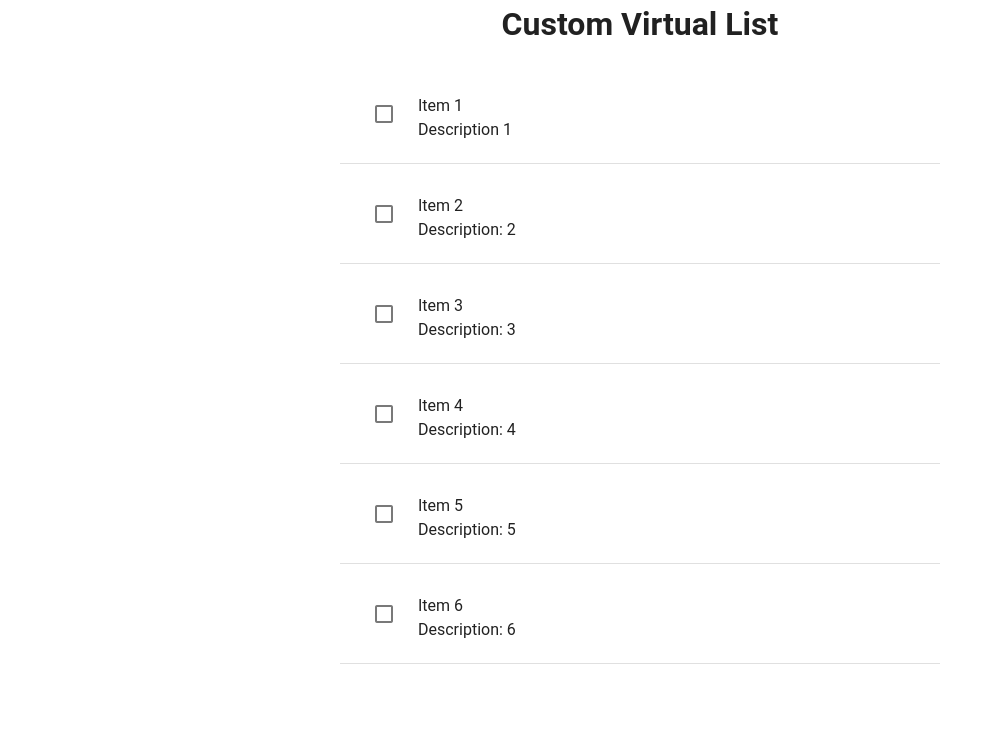
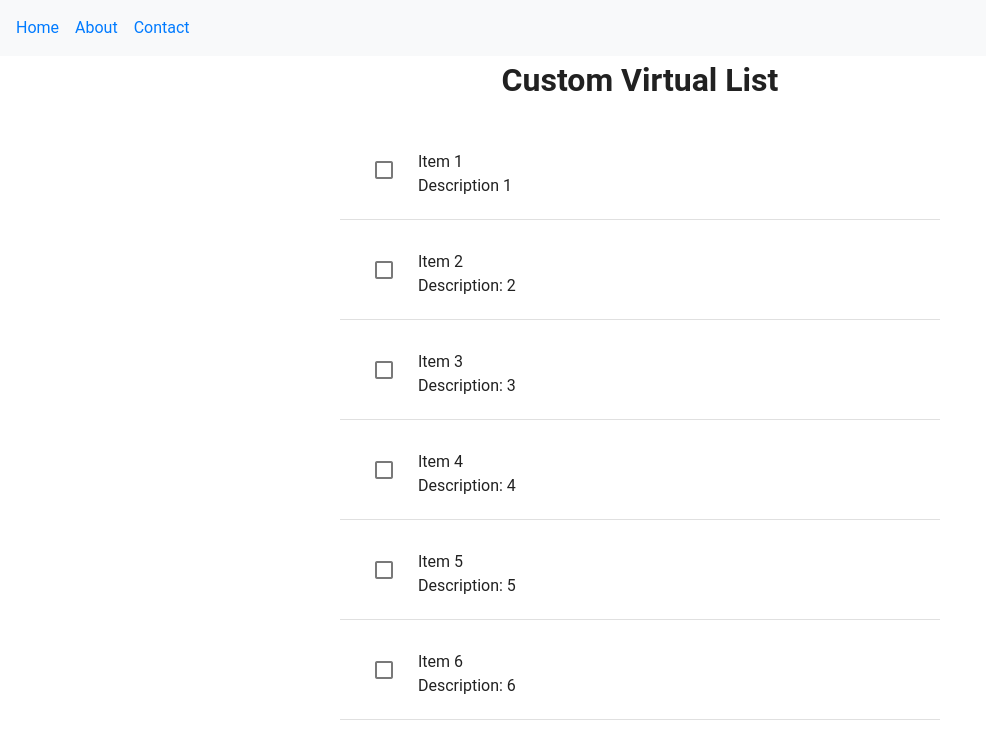
Before and after one commit to whitel1ght/virtual-performance, a Vue app: page / in a window 1280 px wide. Shown: the top 732 px of the page, without its empty margins (0-986 px from the left). Built offline with nearby package versions, Linux system fonts and the light colour scheme.

Commit message:
pages wrapped in layout with menu for easy navigation

```diff
--- /dev/null
+++ b/src/components/Menu.vue
@@ -0,0 +1,39 @@
+<template>
+  <nav>
+    <ul>
+      <li><router-link to="/">Home</router-link></li>
+      <li><router-link to="/pros">About</router-link></li>
+      <li><router-link to="/cons">Contact</router-link></li>
+    </ul>
+  </nav>
+</template>
+
+<script setup>
+</script>
+
+<style scoped>
+nav {
+  background-color: #f8f9fa;
+  padding: 1rem;
+}
+
+ul {
+  list-style: none;
+  padding: 0;
+  display: flex;
+  gap: 1rem;
+}
+
+li {
+  margin: 0;
+}
+
+a {
+  text-decoration: none;
+  color: #007bff;
+}
+
+a:hover {
+  text-decoration: underline;
+}
+</style>
--- /dev/null
+++ b/src/components/layouts/MainLayout.vue
@@ -0,0 +1,8 @@
+<template>
+  <Menu />
+  <slot />
+</template>
+
+<script>
+import Menu from '@/components/Menu.vue'
+</script>
--- a/src/pages/3.vue
+++ b/src/pages/3.vue
@@ -1,8 +1,11 @@
 <template>
-  <h1 class="text-center">Recycle Scroller Virtual List</h1>
-  <recycle-list class="mt-4" />
+  <MainLayout>
+    <h1 class="text-center">Recycle Scroller Virtual List</h1>
+    <RecycleList class="mt-4" />
+  </MainLayout>
 </template>
 
 <script setup>
+import MainLayout from '@/components/layouts/MainLayout.vue'
 import RecycleList from '@/components/RecycleList.vue'
 </script>
--- a/src/pages/cons.vue
+++ b/src/pages/cons.vue
@@ -1,8 +1,8 @@
 <template>
-  <slide-layout>
+  <MainLayout>
+    <SlideLayout>
       <div class="slide">
         <h1 class="text-center">Virtual List Cons:</h1>
-
           <ol>
             <li>🔍 <strong>Complexity:</strong> Implementing virtual scrolling can be more complex compared to traditional scrolling methods.</li>
             <li>🛠️ <strong>Maintenance:</strong> Requires additional maintenance and debugging effort, especially for edge cases.</li>
@@ -12,9 +12,11 @@
            <li>♿ <strong>Accessibility:</strong> Virtual scrolling can create challenges for screen readers and keyboard navigation, potentially impacting accessibility.</li>
          </ol>
       </div>
-  </slide-layout>
+    </SlideLayout>
+  </MainLayout>
 </template>
 
 <script setup>
 import SlideLayout from '@/components/layouts/SlideLayout.vue'
+import MainLayout from '@/components/layouts/MainLayout.vue'
 </script>
--- a/src/pages/default-example.vue
+++ b/src/pages/default-example.vue
@@ -1,4 +1,5 @@
 <template>
+  <MainLayout>
     <h1 class="text-center"> Default Virtual List Example for Any Framework</h1>
 
     <v-virtual-scroll
@@ -9,9 +10,11 @@
         {{ item.name }}
       </template>
     </v-virtual-scroll>
+  </MainLayout>
 </template>
 
 <script setup>
+import MainLayout from '@/components/layouts/MainLayout.vue'
 
 const items = Array.from({ length: 1000 }, (_, i) => ({
   id: i,
--- a/src/pages/index.vue
+++ b/src/pages/index.vue
@@ -1,8 +1,11 @@
 <template>
-  <h1 class="text-center"> Custom Virtual List </h1>
-  <list class="mt-4" />
+  <MainLayout>
+    <h1 class="text-center"> Custom Virtual List </h1>
+    <List class="mt-4" />
+  </MainLayout>
 </template>
 
 <script setup>
+import MainLayout from '@/components/layouts/MainLayout.vue'
 import List from '@/components/List.vue'
 </script>
--- a/src/pages/lists.vue
+++ b/src/pages/lists.vue
@@ -1,4 +1,5 @@
 <template>
+  <MainLayout>
     <slide-layout>
       <div class="slide">
         <h1 class="text-center">Lists. Things to keep in mind.</h1>
@@ -9,8 +10,10 @@
         </ol>
       </div>
     </slide-layout>
+  </MainLayout>
 </template>
 
 <script setup>
 import SlideLayout from '@/components/layouts/SlideLayout.vue'
+import MainLayout from '@/components/layouts/MainLayout.vue'
 </script>
--- a/src/pages/pros.vue
+++ b/src/pages/pros.vue
@@ -1,4 +1,5 @@
 <template>
+  <MainLayout>
     <slide-layout>
       <div class="slide">
         <h1 class="text-center">Virtual List Pros:</h1>
@@ -12,8 +13,10 @@
         </ol>
       </div>
     </slide-layout>
+  </MainLayout>
 </template>
 
 <script setup>
+import MainLayout from '@/components/layouts/MainLayout.vue'
 import SlideLayout from '@/components/layouts/SlideLayout.vue'
 </script>
--- a/src/pages/usual-list.vue
+++ b/src/pages/usual-list.vue
@@ -1,8 +1,11 @@
 <template>
-  <h1 class="text-center">Usual List</h1>
-  <usual-list class="mt-4" />
+  <MainLayout>
+    <h1 class="text-center">Usual List</h1>
+    <usual-list class="mt-4" />
+  </MainLayout>
 </template>
 
 <script setup>
 import UsualList from '@/components/UsualList.vue'
+import MainLayout from '@/components/layouts/MainLayout.vue'
 </script>
--- a/src/pages/virtual-list-types.vue
+++ b/src/pages/virtual-list-types.vue
@@ -1,4 +1,5 @@
 <template>
+  <MainLayout>
     <slide-layout>
       <div class="slide">
         <h1 class="text-center">Virtual Lists Types:</h1>
@@ -9,8 +10,10 @@
         </ol>
       </div>
     </slide-layout>
+  </MainLayout>
 </template>
 
 <script setup>
 import SlideLayout from '@/components/layouts/SlideLayout.vue'
+import MainLayout from '@/components/layouts/MainLayout.vue'
 </script>
--- a/src/pages/vuetify.vue
+++ b/src/pages/vuetify.vue
@@ -1,8 +1,11 @@
 <template>
-  <h1 class="text-center">Vuetify Virtual List</h1>
-  <vuetify-list class="mt-4" />
+  <MainLayout>
+    <h1 class="text-center">Vuetify Virtual List</h1>
+    <VuetifyList class="mt-4" />
+  </MainLayout>
 </template>
 
 <script setup>
+import MainLayout from '@/components/layouts/MainLayout.vue'
 import VuetifyList from '@/components/VuetifyList.vue'
 </script>
```
Lines whose indentation alone changed are shown as unchanged.
